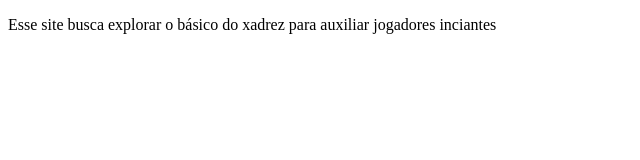
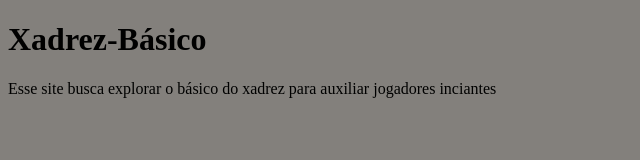
Before and after one commit to AnotherAny/Xadrez-Basico, a plain HTML site: page index.html in a window 1280 px wide. Shown: the whole page, without its empty margins (0-640 px from the left). Drawn offline with Linux system fonts and the light colour scheme.

Commit message:
cor e background

```diff
--- a/index.html
+++ b/index.html
@@ -3,8 +3,10 @@
 <head>
 <title>Xadrez-Básico</title>
 <meta charset="utf-8">
+
 </head>
-<body>
+<body style="background-color: rgb(131, 128, 124);">
+    <h1 style="color: rgb(0, 0, 0);">Xadrez-Básico</h1>
 <p>Esse site busca explorar o básico do xadrez para auxiliar jogadores inciantes</p>
 </body>
 </html>
```
